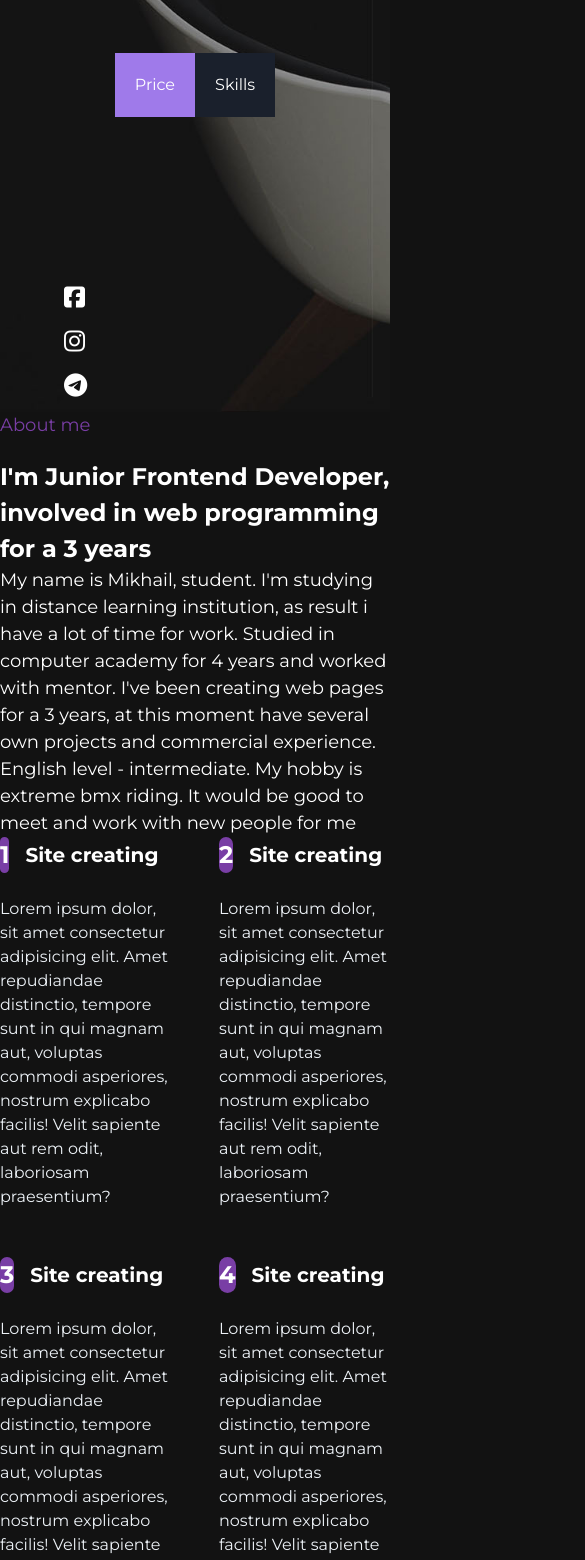
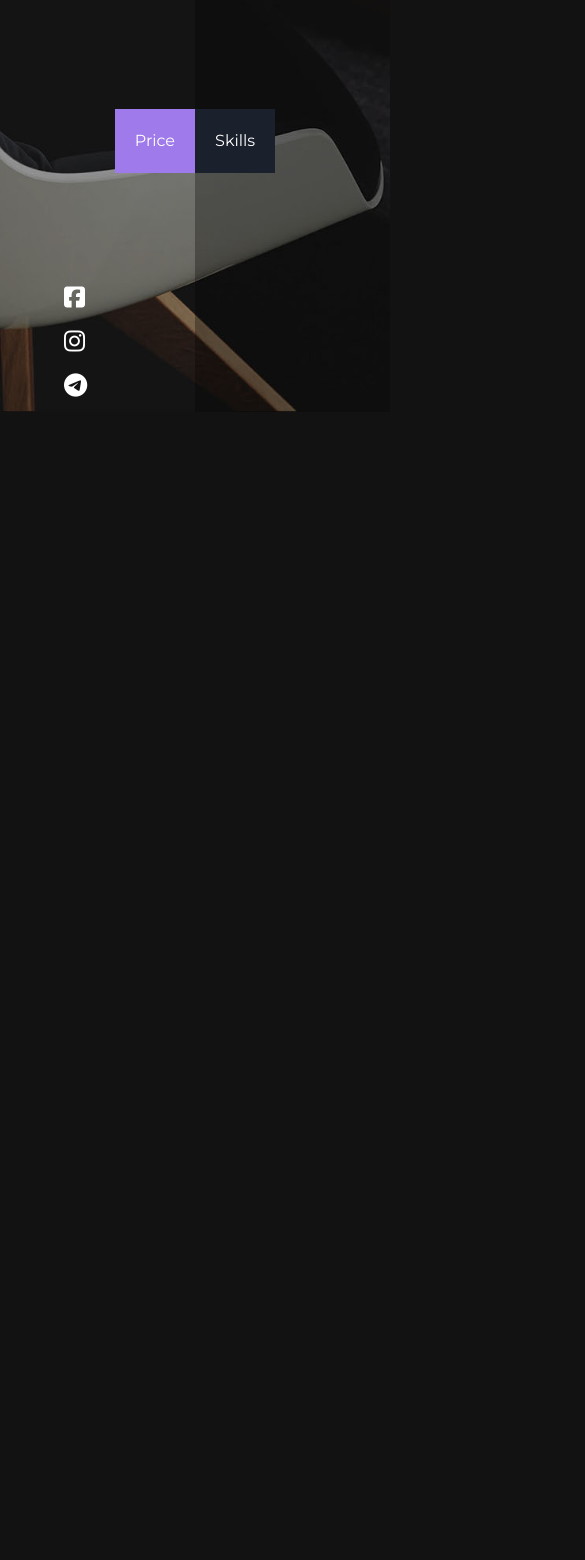
Before and after one commit to themishkaCoder/portfolio, a Nuxt app: page / in a window 390 px wide. Shown: the part 432-1992 px from the top of the page, 585 px wide, since content can reach past the window. Built offline with nearby package versions, Linux system fonts and the light colour scheme.

Commit message:
text completed

```diff
--- a/components/About.vue
+++ b/components/About.vue
@@ -1,10 +1,10 @@
 <template>
-  <div class="container mx-auto py-36">
-    <h2 class="text-lg text-purple pb-5">About me</h2>
-    <p class="text-2xl text-white font-bold">
+  <div class="container mx-auto py-36 px-4">
+    <h2 data-aos="zoom-in" class="text-lg text-purple pb-5">About me</h2>
+    <p data-aos="zoom-in" class="text-2xl text-white font-bold">
       I'm Junior Frontend Developer, involved in web programming for a 3 years
     </p>
-    <p class="text-lg text-white pt-14">
+    <p data-aos="zoom-in" class="text-lg text-white pt-14">
       My name is Mikhail, student. I'm studying in distance learning
       institution, as result i have a lot of time for work. Studied in computer
       academy for 4 years and worked with mentor. I've been creating web pages
@@ -13,79 +13,67 @@
       It would be good to meet and work with new people for me
     </p>
 
-    <div class="grid grid-cols-2 grid-rows-2 gap-12 pt-14">
-      <div class="flex flex-col">
+    <div class="grid grid-cols-1 sm:grid-cols-2 grid-rows-1 sm:grid-rows-2 gap-12 pt-14">
+      <div data-aos="fade-left" class="flex flex-col">
         <div class="service-title flex flex-row items-center">
           <div
             class="number w-14 h-14 rounded-full flex items-center justify-center"
           >
             <p class="text-white text-2xl font-bold">1</p>
           </div>
-          <p class="text-white text-xl font-bold pl-4">Site creating</p>
+          <p class="text-white text-xl font-bold pl-4">Develop HTML code</p>
         </div>
         <div class="service-text pt-6">
           <p class="text-gray-200">
-            Lorem ipsum dolor, sit amet consectetur adipisicing elit. Amet
-            repudiandae distinctio, tempore sunt in qui magnam aut, voluptas
-            commodi asperiores, nostrum explicabo facilis! Velit sapiente aut
-            rem odit, laboriosam praesentium?
+            Easily create HTML pages using Flexbox, Grid, Bootstrap.
           </p>
         </div>
       </div>
 
-      <div class="flex flex-col">
+      <div data-aos="fade-right" class="flex flex-col">
         <div class="service-title flex flex-row items-center">
           <div
             class="number w-14 h-14 rounded-full flex items-center justify-center"
           >
             <p class="text-white text-2xl font-bold">2</p>
           </div>
-          <p class="text-white text-xl font-bold pl-4">Site creating</p>
+          <p class="text-white text-xl font-bold pl-4">Web application</p>
         </div>
         <div class="service-text pt-6">
           <p class="text-gray-200">
-            Lorem ipsum dolor, sit amet consectetur adipisicing elit. Amet
-            repudiandae distinctio, tempore sunt in qui magnam aut, voluptas
-            commodi asperiores, nostrum explicabo facilis! Velit sapiente aut
-            rem odit, laboriosam praesentium?
+            I'll create web application with either functionality, that you need.
           </p>
         </div>
       </div>
 
-      <div class="flex flex-col">
+      <div data-aos="fade-left" class="flex flex-col">
         <div class="service-title flex flex-row items-center">
           <div
             class="number w-14 h-14 rounded-full flex items-center justify-center"
           >
             <p class="text-white text-2xl font-bold">3</p>
           </div>
-          <p class="text-white text-xl font-bold pl-4">Site creating</p>
+          <p class="text-white text-xl font-bold pl-4">Fix bugs in code</p>
         </div>
         <div class="service-text pt-6">
           <p class="text-gray-200">
-            Lorem ipsum dolor, sit amet consectetur adipisicing elit. Amet
-            repudiandae distinctio, tempore sunt in qui magnam aut, voluptas
-            commodi asperiores, nostrum explicabo facilis! Velit sapiente aut
-            rem odit, laboriosam praesentium?
+            Provide a service where i, in finished project, fix errors in layout or bugs in code.
           </p>
         </div>
       </div>
 
-      <div class="flex flex-col">
+      <div data-aos="fade-right" class="flex flex-col">
         <div class="service-title flex flex-row items-center">
           <div
             class="number w-14 h-14 rounded-full flex items-center justify-center"
           >
             <p class="text-white text-2xl font-bold">4</p>
           </div>
-          <p class="text-white text-xl font-bold pl-4">Site creating</p>
+          <p class="text-white text-xl font-bold pl-4">Design</p>
         </div>
         <div class="service-text pt-6">
           <p class="text-gray-200">
-            Lorem ipsum dolor, sit amet consectetur adipisicing elit. Amet
-            repudiandae distinctio, tempore sunt in qui magnam aut, voluptas
-            commodi asperiores, nostrum explicabo facilis! Velit sapiente aut
-            rem odit, laboriosam praesentium?
+            If you don't have design for your site, i'll help you to find it.
           </p>
         </div>
       </div>
--- a/components/Header.vue
+++ b/components/Header.vue
@@ -1,23 +1,29 @@
 <template>
-  <div class="background-img flex flex-col justify-between">
+  <div class="background-img h-screen flex flex-col justify-between relative">
     <div class="navigation p-8">
-      <h1 class="text-2xl font-bold text-white pl-8">theMishkaCoder</h1>
+      <h1 data-aos="fade-in" class="text-2xl font-bold text-white pl-8">theMishkaCoder</h1>
     </div>
 
-    <div class="text-section">
-      <p class="text-7xl text-white text-center">Mikhail Timoshenko</p>
+    <div data-aos="zoom-in" class="text-section">
+      <p class="text-6xl text-white text-center">Mikhail Timoshenko</p>
       <p class="text-2xl text-gray-200 text-center">Frontend Developer</p>
     </div>
+
     <div class="buttons flex flex-row justify-center">
-      <button class="bg-purple-500 p-5 w-60 text-white">Price</button>
-      <button class="bg-gray-900 p-5 w-60 text-white">Skills</button>
+      <button data-aos="slide-right" class="bg-purple-500 p-5 w-60 text-white">Price</button>
+      <button data-aos="slide-left" class="bg-gray-900 p-5 w-60 text-white">Skills</button>
+       <!-- <nuxt-link :to="{ path: '/', hash:'#skills'}">
+          TEST
+       </nuxt-link> -->
+    </div>
 
+    <div class="social pl-16 flex flex-col items-start">
+      <a class="text-2xl text-white pb-2" href="https://www.facebook.com/profile.php?id=100008492881355" target="_blank"><i class="fab fa-facebook-square"></i></a>
+      <a class="text-2xl text-white pb-2" href="https://www.instagram.com/mishka_rider02/" target="_blank"><i class="fab fa-instagram"></i></a>
+      <a class="text-2xl text-white pb-2" href="https://t.me/themishkacoder" target="_blank"><i class="fab fa-telegram"></i></a>
     </div>
-    <div class="social pl-16 flex flex-col items-start">
-      <a class="text-2xl text-white pb-2" href=""><i class="fab fa-facebook-square"></i></a>
-      <a class="text-2xl text-white pb-2" href=""><i class="fab fa-instagram"></i></a>
-      <a class="text-2xl text-white pb-2" href=""><i class="fab fa-telegram"></i></a>
-    </div>
+
+    <button class="absolute right-5 bottom-5 text-5xl text-white animate-bounce"><i class="fas fa-long-arrow-alt-down"></i></button>
   </div>
 </template>
 
@@ -29,9 +35,9 @@
 
 <style lang="scss">
   .background-img {
-    background: url('../assets/header_background_final.jpg') no-repeat;
+    background: url('../assets/header_background_final.jpg') no-repeat center;
     background-size: cover;
-    height: 100vh;
-
+    background-attachment: fixed;
+    // height: 100vh;
   }
 </style>
--- a/components/Skills.vue
+++ b/components/Skills.vue
@@ -1,12 +1,12 @@
 <template>
-    <div class="container mx-auto py-36">
-    <h2 class="text-lg text-purple pb-5">Skills</h2>
-    <p class="text-2xl text-white font-bold">
+  <div class="container mx-auto py-36 px-4">
+    <h2 data-aos="zoom-in" class="text-lg text-purple pb-5">Skills</h2>
+    <p data-aos="zoom-in" class="text-2xl text-white font-bold">
       All technologies, that i use.
     </p>
 
-    <div class="grid grid-cols-2 grid-rows-3 gap-12 pt-14">
-      <div class="flex flex-col">
+    <div class="grid grid-cols-1 sm:grid-cols-2 grid-rows-6 sm:grid-rows-3 gap-12 pt-14">
+      <div data-aos="slide-right" class="flex flex-col">
         <div class="service-title flex flex-row items-center">
           <div
             class="number w-14 h-14 rounded-full flex items-center justify-center"
@@ -17,15 +17,12 @@
         </div>
         <div class="service-text pt-6">
           <p class="text-gray-200">
-            Lorem ipsum dolor, sit amet consectetur adipisicing elit. Amet
-            repudiandae distinctio, tempore sunt in qui magnam aut, voluptas
-            commodi asperiores, nostrum explicabo facilis! Velit sapiente aut
-            rem odit, laboriosam praesentium?
+            I'm using HTML from start of my career and have big experience in it.
           </p>
         </div>
       </div>
 
-      <div class="flex flex-col">
+      <div data-aos="slide-left" class="flex flex-col">
         <div class="service-title flex flex-row items-center">
           <div
             class="number w-14 h-14 rounded-full flex items-center justify-center"
@@ -36,15 +33,12 @@
         </div>
         <div class="service-text pt-6">
           <p class="text-gray-200">
-            Lorem ipsum dolor, sit amet consectetur adipisicing elit. Amet
-            repudiandae distinctio, tempore sunt in qui magnam aut, voluptas
-            commodi asperiores, nostrum explicabo facilis! Velit sapiente aut
-            rem odit, laboriosam praesentium?
+            CSS/SCSS the same as HTML, i've been using it for 3 years.
           </p>
         </div>
       </div>
 
-      <div class="flex flex-col">
+      <div data-aos="slide-right" class="flex flex-col">
         <div class="service-title flex flex-row items-center">
           <div
             class="number w-14 h-14 rounded-full flex items-center justify-center"
@@ -55,15 +49,12 @@
         </div>
         <div class="service-text pt-6">
           <p class="text-gray-200">
-            Lorem ipsum dolor, sit amet consectetur adipisicing elit. Amet
-            repudiandae distinctio, tempore sunt in qui magnam aut, voluptas
-            commodi asperiores, nostrum explicabo facilis! Velit sapiente aut
-            rem odit, laboriosam praesentium?
+            Bootstrap is my main CSS framework, almost all my projects use it.
           </p>
         </div>
       </div>
 
-      <div class="flex flex-col">
+      <div data-aos="slide-left" class="flex flex-col">
         <div class="service-title flex flex-row items-center">
           <div
             class="number w-14 h-14 rounded-full flex items-center justify-center"
@@ -74,15 +65,12 @@
         </div>
         <div class="service-text pt-6">
           <p class="text-gray-200">
-            Lorem ipsum dolor, sit amet consectetur adipisicing elit. Amet
-            repudiandae distinctio, tempore sunt in qui magnam aut, voluptas
-            commodi asperiores, nostrum explicabo facilis! Velit sapiente aut
-            rem odit, laboriosam praesentium?
+            I understand and use ES5/ES6 syntaxes, have experience with Gulp/Webpack, nodeJS and Jquery.
           </p>
         </div>
       </div>
 
-      <div class="flex flex-col">
+      <div data-aos="slide-right" class="flex flex-col">
         <div class="service-title flex flex-row items-center">
           <div
             class="number w-14 h-14 rounded-full flex items-center justify-center"
@@ -93,15 +81,12 @@
         </div>
         <div class="service-text pt-6">
           <p class="text-gray-200">
-            Lorem ipsum dolor, sit amet consectetur adipisicing elit. Amet
-            repudiandae distinctio, tempore sunt in qui magnam aut, voluptas
-            commodi asperiores, nostrum explicabo facilis! Velit sapiente aut
-            rem odit, laboriosam praesentium?
+            This is my main JS framework, that i use for all my web application projects. I've been using it in 2 years, and using it for my best project - TeenAge
           </p>
         </div>
       </div>
 
-      <div class="flex flex-col">
+      <div data-aos="slide-left" class="flex flex-col">
         <div class="service-title flex flex-row items-center">
           <div
             class="number w-14 h-14 rounded-full flex items-center justify-center"
@@ -112,15 +97,12 @@
         </div>
         <div class="service-text pt-6">
           <p class="text-gray-200">
-            Lorem ipsum dolor, sit amet consectetur adipisicing elit. Amet
-            repudiandae distinctio, tempore sunt in qui magnam aut, voluptas
-            commodi asperiores, nostrum explicabo facilis! Velit sapiente aut
-            rem odit, laboriosam praesentium?
+            This site is created by Nuxt.js and Tailwind.css for educational purposes. Also, nuxt has some comfortable features, that vue doesn't has. I'm use it for big web application projects.
           </p>
         </div>
       </div>
 
-      <div class="flex flex-col">
+      <div data-aos="slide-right" class="flex flex-col">
         <div class="service-title flex flex-row items-center">
           <div
             class="number w-14 h-14 rounded-full flex items-center justify-center"
@@ -131,15 +113,12 @@
         </div>
         <div class="service-text pt-6">
           <p class="text-gray-200">
-            Lorem ipsum dolor, sit amet consectetur adipisicing elit. Amet
-            repudiandae distinctio, tempore sunt in qui magnam aut, voluptas
-            commodi asperiores, nostrum explicabo facilis! Velit sapiente aut
-            rem odit, laboriosam praesentium?
+            I have experience with creating nodeJs servers/RestAPI using ExpressJs. Also, created a telegram bot, that search english dubbed/subbed anime for you.
           </p>
         </div>
       </div>
 
-      <div class="flex flex-col">
+      <div data-aos="slide-left" class="flex flex-col">
         <div class="service-title flex flex-row items-center">
           <div
             class="number w-14 h-14 rounded-full flex items-center justify-center"
@@ -150,10 +129,7 @@
         </div>
         <div class="service-text pt-6">
           <p class="text-gray-200">
-            Lorem ipsum dolor, sit amet consectetur adipisicing elit. Amet
-            repudiandae distinctio, tempore sunt in qui magnam aut, voluptas
-            commodi asperiores, nostrum explicabo facilis! Velit sapiente aut
-            rem odit, laboriosam praesentium?
+            This is my favorite service for web application, i often use Firebase Firestore to store a data. I used Firebase Authentication to create login/register functions for my projects, used Firebase Hosting to host app. Also i used Firebase Storage to store a photos of users.
           </p>
         </div>
       </div>
--- a/layouts/default.vue
+++ b/layouts/default.vue
@@ -7,5 +7,6 @@
 <style>
 body{
   background-color: #121212;
+  overflow-x: hidden;
 }
 </style>
--- a/nuxt.config.js
+++ b/nuxt.config.js
@@ -19,10 +19,15 @@
 
   // Global CSS: https://go.nuxtjs.dev/config-css
   css: [
+    'aos/dist/aos.css'
   ],
 
   // Plugins to run before rendering page: https://go.nuxtjs.dev/config-plugins
   plugins: [
+    {
+      src: '@/plugins/aos.js',
+      mode: 'client'
+    }
   ],
 
   // Auto import components: https://go.nuxtjs.dev/config-components
--- a/package.json
+++ b/package.json
@@ -12,6 +12,7 @@
   },
   "dependencies": {
     "@nuxtjs/pwa": "^3.3.5",
+    "aos": "^3.0.0-beta.6",
     "core-js": "^3.8.3",
     "nuxt": "^2.14.12"
   },
--- a/pages/index.vue
+++ b/pages/index.vue
@@ -4,6 +4,8 @@
     <About />
     <Skills />
     <Works />
+    <Price />
+    <Contact />
   </div>
 </template>
 
```
Also changed, not shown: components/Contact.vue (added, +48 -0 lines), components/Price.vue (added, +22 -0 lines), components/Works.vue (+25 -12 lines), plugins/aos.js (added, +26 -0 lines), 1 other file (tests, documents, lock files or other folders).
